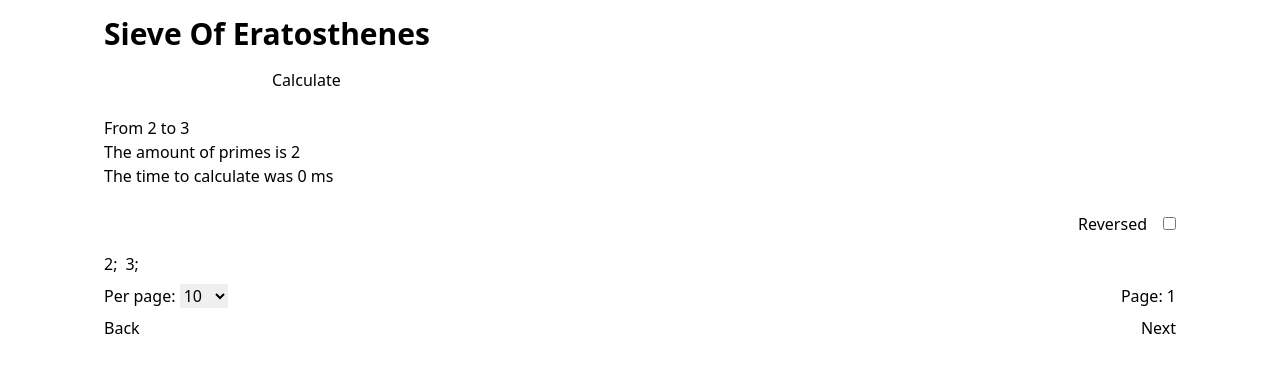
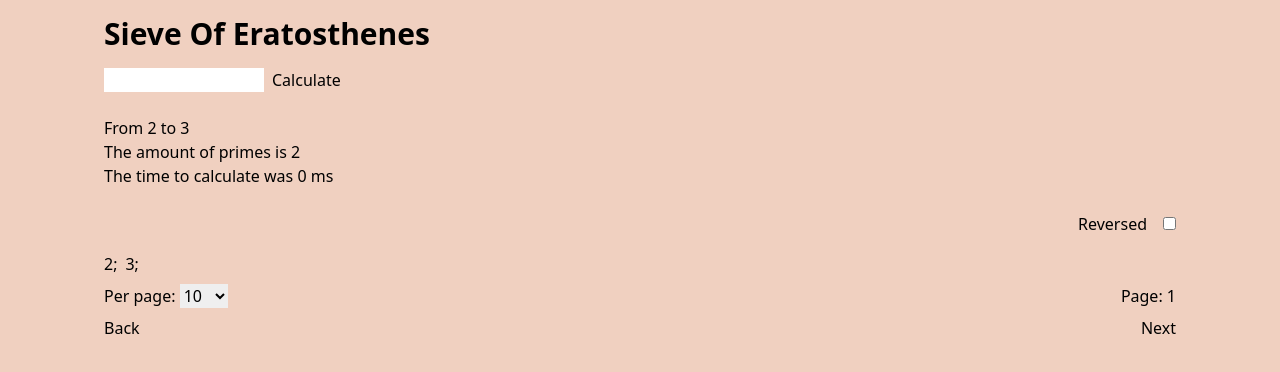
Before and after one commit to RenanFelipeAndrade/SieveOfEratosthenes-Frontend, a Next.js app: page / in a window 1280 px wide. Shown: the top 372 px of the page. Built offline with nearby package versions, Linux system fonts and the light colour scheme; no server answers.

Commit message:
Added custom bg to body

```diff
--- a/styles/globals.css
+++ b/styles/globals.css
@@ -1,3 +1,7 @@
 @tailwind base;
 @tailwind utilities;
 @tailwind variants;
+
+body{
+  @apply bg-primary-light
+}
```
